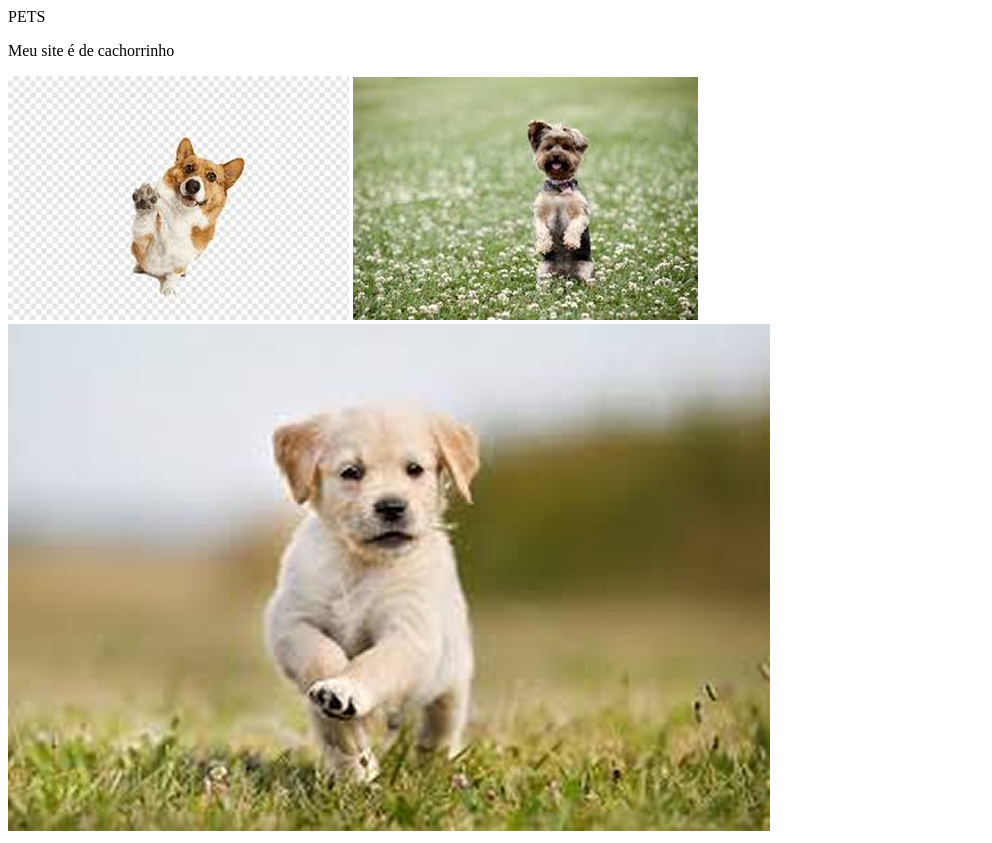
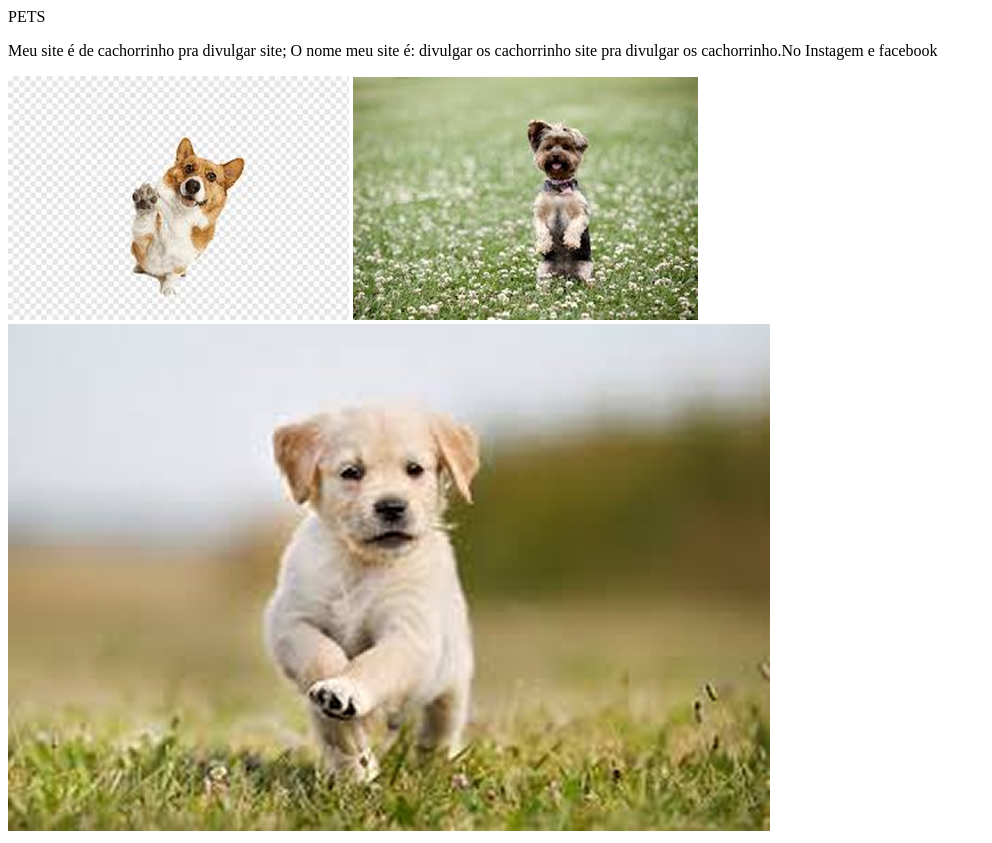
Before and after one commit to Elaineperusso/Mat2.2025, a plain HTML site: page index.html in a window 1280 px wide. Shown: the whole page, without its empty margins (0-992 px from the left). Drawn offline with Linux system fonts and the light colour scheme.

Commit message:
divugar o site  na redes sociais

```diff
--- a/index.html
+++ b/index.html
@@ -7,9 +7,11 @@
 </head>
 <body>
     <header>
-        PETS
+    PETS
     </header>
-    <p>Meu site é  de cachorrinho  </p>
+    <p> Meu site é  de cachorrinho  pra divulgar site; O  nome meu site é:
+        divulgar os cachorrinho   site pra divulgar os cachorrinho.No  Instagem e facebook
+     </p>
     <img src="download (1) 1.png">
     <img src="download 1.png">
     <img src="images 2.png">
```
